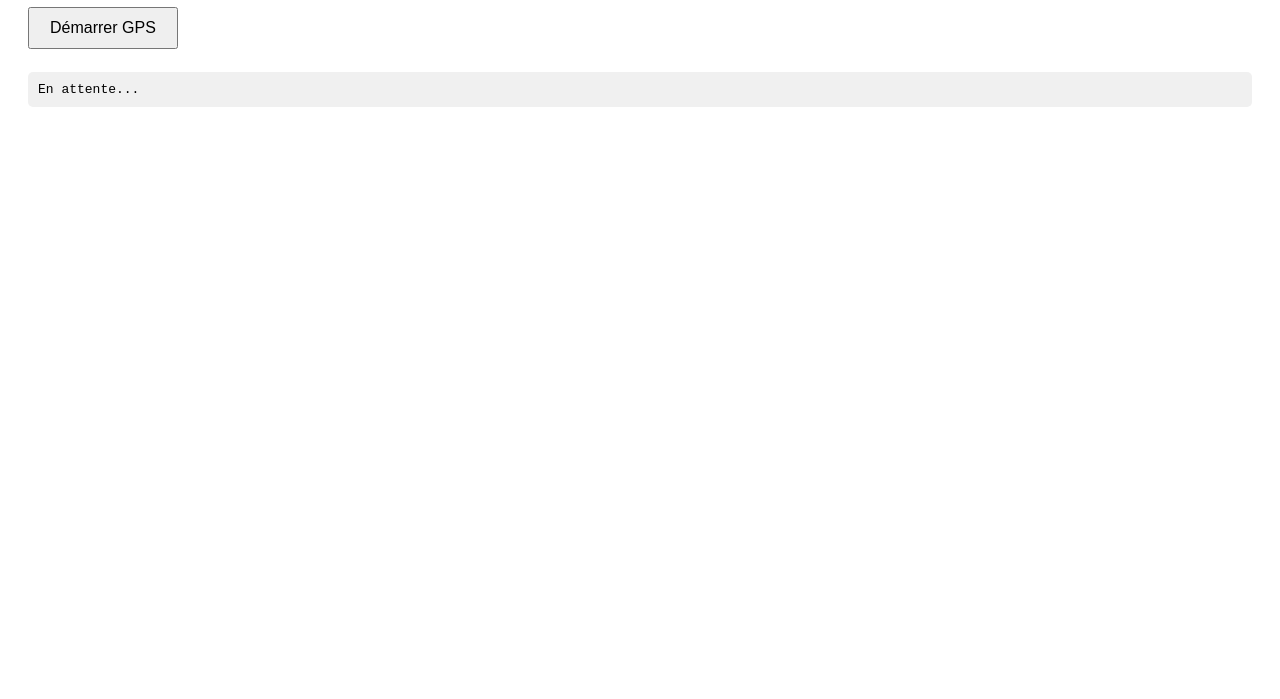
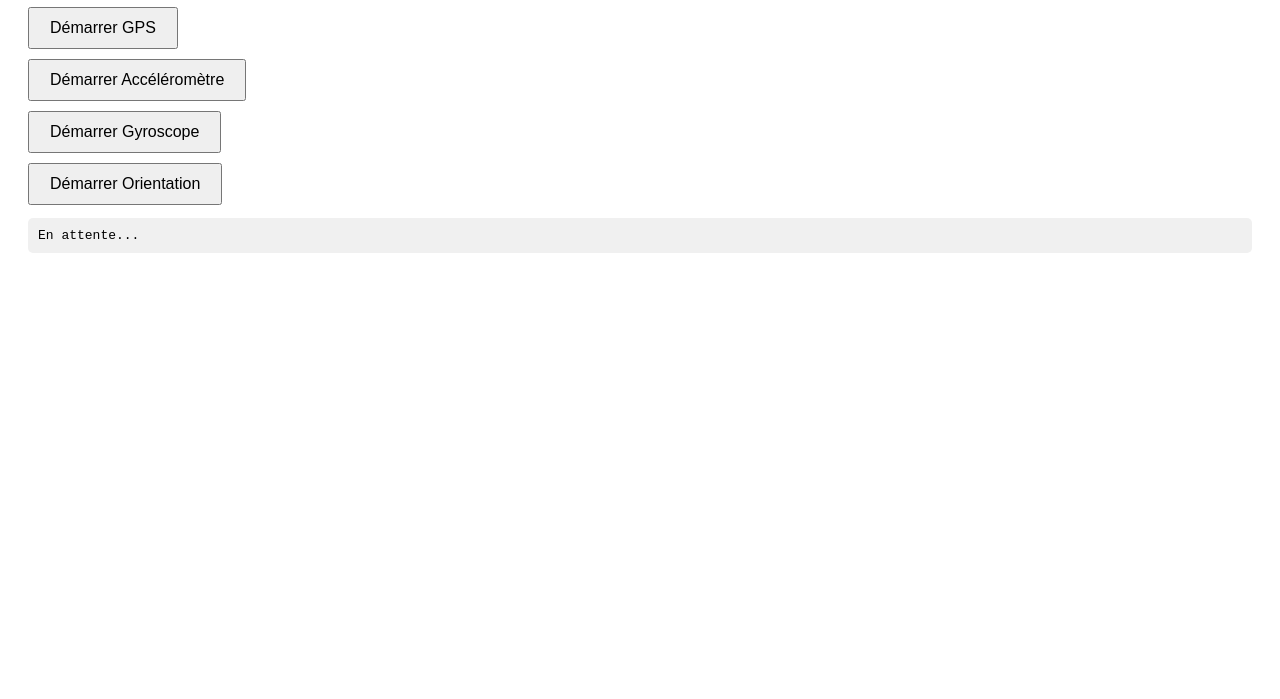
Before and after one commit to mwdolci/smartphone_datas, a plain HTML site: page index.html in a window 1280 px wide. Shown: the part 101-800 px from the top of the page. Drawn offline with Linux system fonts and the light colour scheme.

Commit message:
add function

```diff
--- a/index.html
+++ b/index.html
@@ -3,17 +3,21 @@
 <head>
   <meta charset="UTF-8">
   <meta name="viewport" content="width=device-width, initial-scale=1.0">
-  <title>GPS test</title>
+  <title>Capteurs test</title>
   <style>
     body { font-family: sans-serif; padding: 20px; }
     pre { background: #f0f0f0; padding: 10px; border-radius: 5px; }
-    button { padding: 10px 20px; font-size: 16px; margin-bottom: 10px; }
+    button { padding: 10px 20px; font-size: 16px; margin-bottom: 10px; display: block; }
   </style>
 </head>
 <body>
-  <h1>Test Géolocalisation</h1>
+  <h1>Test Capteurs</h1>
   <button onclick="startGPS()">Démarrer GPS</button>
-  <pre id="gpsOutput">En attente...</pre>
+  <button onclick="startAccelerometer()">Démarrer Accéléromètre</button>
+  <button onclick="startGyroscope()">Démarrer Gyroscope</button>
+  <button onclick="startOrientation()">Démarrer Orientation</button>
+
+  <pre id="sensorOutput">En attente...</pre>
 
   <script>
     function startGPS() {
@@ -30,14 +34,61 @@
             accuracy: position.coords.accuracy,
             timestamp: position.timestamp
           };
-          document.getElementById('gpsOutput').textContent = JSON.stringify(data, null, 2);
+          document.getElementById('sensorOutput').textContent = JSON.stringify(data, null, 2);
         },
         err => {
-          document.getElementById('gpsOutput').textContent = 'Erreur GPS: ' + err.message;
+          document.getElementById('sensorOutput').textContent = 'Erreur GPS: ' + err.message;
         },
         { enableHighAccuracy: true }
       );
     }
+
+    function startAccelerometer() {
+      if (!window.DeviceMotionEvent) {
+        alert("Accéléromètre non supporté.");
+        return;
+      }
+      window.addEventListener('devicemotion', event => {
+        const data = {
+          acceleration: event.acceleration,
+          accelerationIncludingGravity: event.accelerationIncludingGravity,
+          rotationRate: event.rotationRate,
+          interval: event.interval
+        };
+        document.getElementById('sensorOutput').textContent = JSON.stringify(data, null, 2);
+      });
+    }
+
+    function startGyroscope() {
+      if (!window.DeviceOrientationEvent) {
+        alert("Gyroscope non supporté.");
+        return;
+      }
+      window.addEventListener('deviceorientation', event => {
+        const data = {
+          alpha: event.alpha, // rotation autour axe z
+          beta: event.beta,   // rotation autour axe x
+          gamma: event.gamma  // rotation autour axe y
+        };
+        document.getElementById('sensorOutput').textContent = JSON.stringify(data, null, 2);
+      });
+    }
+
+    function startOrientation() {
+      if (!window.DeviceOrientationEvent) {
+        alert("Orientation non supportée.");
+        return;
+      }
+      window.addEventListener('deviceorientation', event => {
+        const data = {
+          absolute: event.absolute,
+          alpha: event.alpha,
+          beta: event.beta,
+          gamma: event.gamma
+        };
+        document.getElementById('sensorOutput').textContent = JSON.stringify(data, null, 2);
+      });
+    }
   </script>
 </body>
 </html>
```
